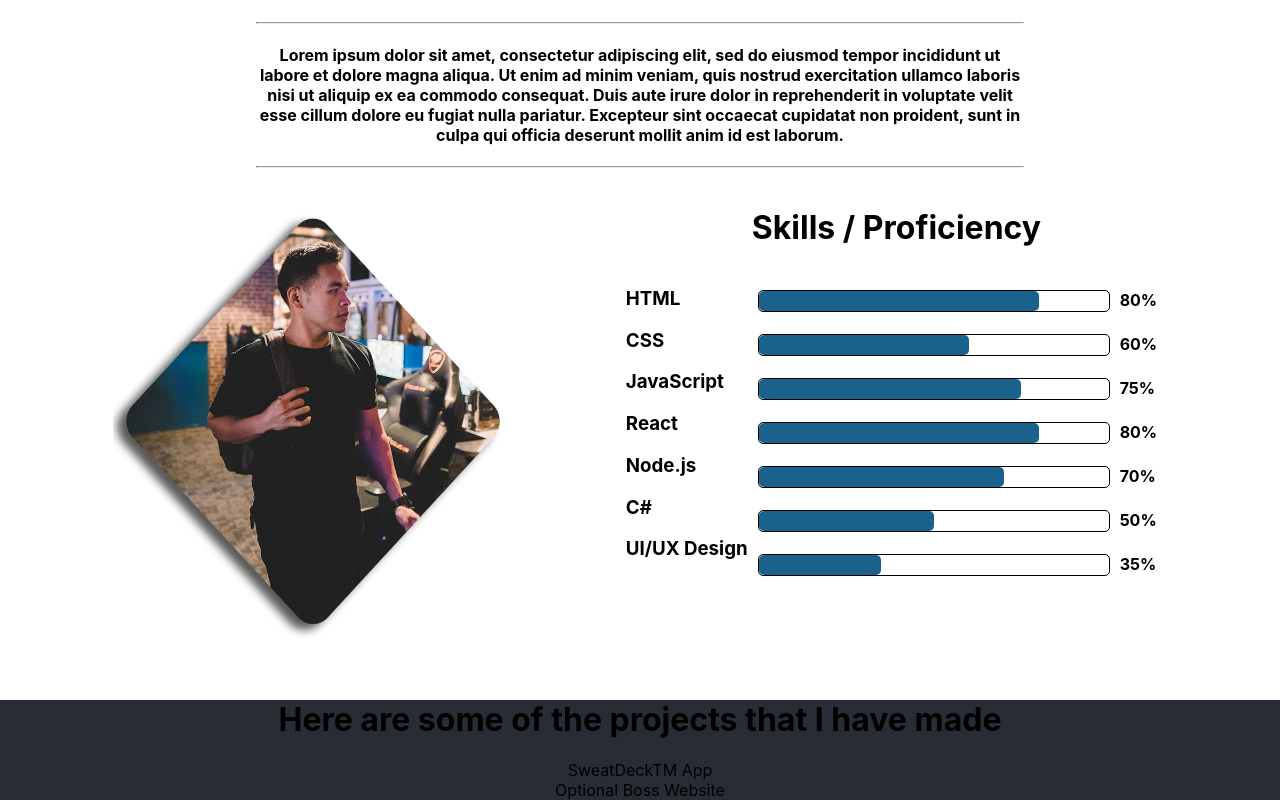
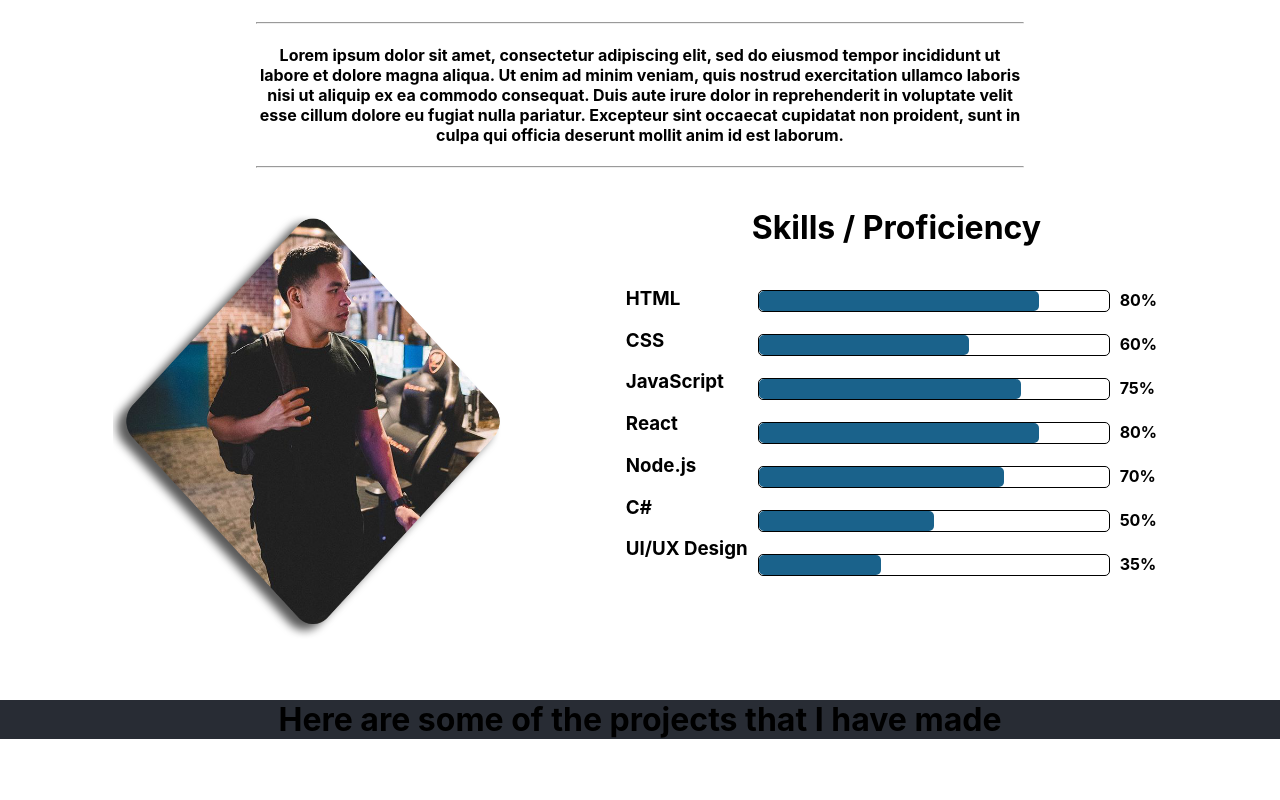
Before and after one commit to nexticodes/portfolio1, a React (Create React App) app in the folder client/: page / in a window 1280 px wide. Shown: the part 956-1756 px from the top of the page. After the commit the page ends 1716 px from the top, so only its background shows below. Built offline with nearby package versions, Linux system fonts and the light colour scheme.

Commit message:
Add boiler plate code.

```diff
--- a/client/src/components/Card/Card.js
+++ b/client/src/components/Card/Card.js
@@ -2,8 +2,13 @@ import React from 'react';
 
 const Card = (props) => {
     return (
-        <div>
-            {props.project.name}
+        <div className='scene'>
+            <div className='card__front'>
+
+            </div>
+            <div className='card__back'>
+
+            </div>
         </div>
     )
 }
```
